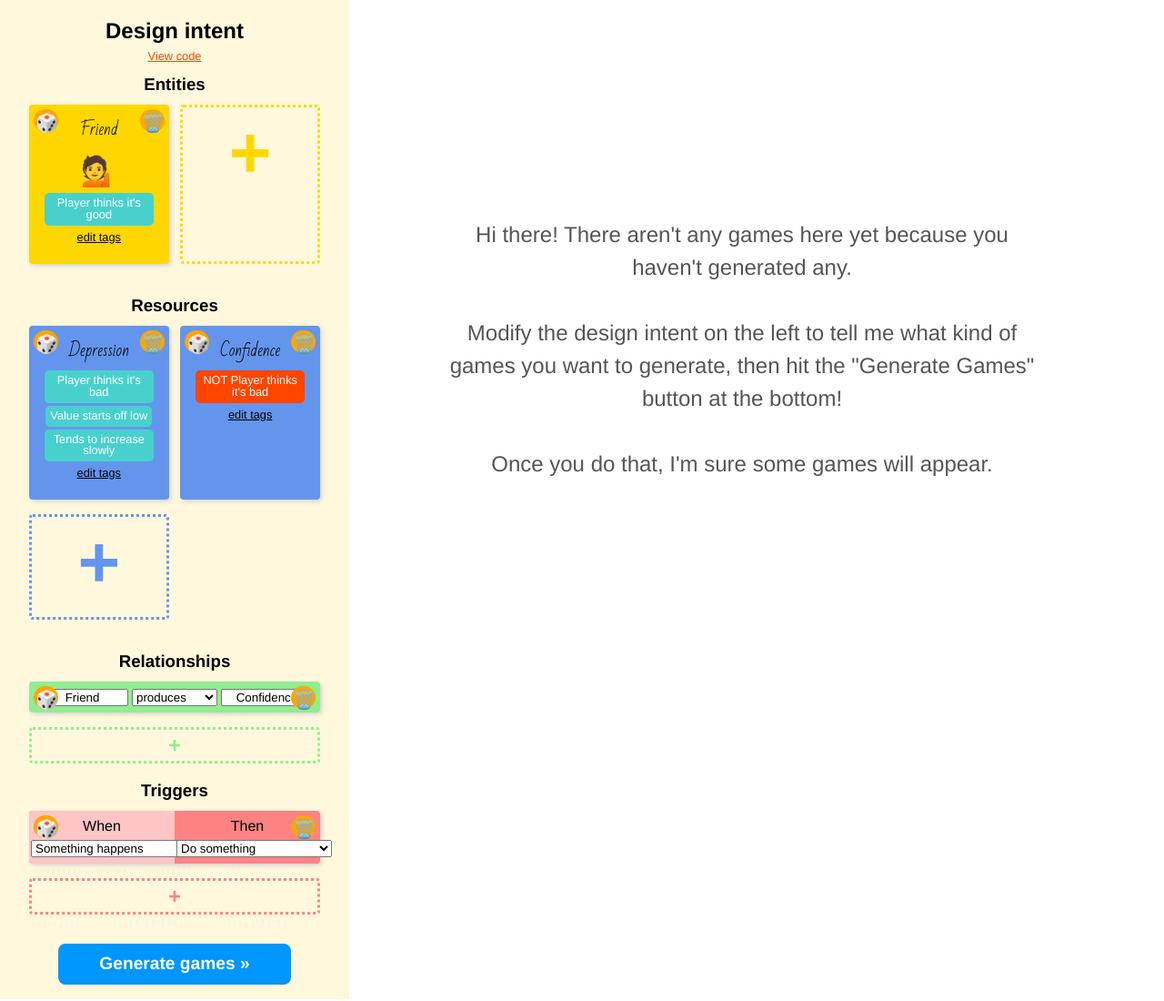
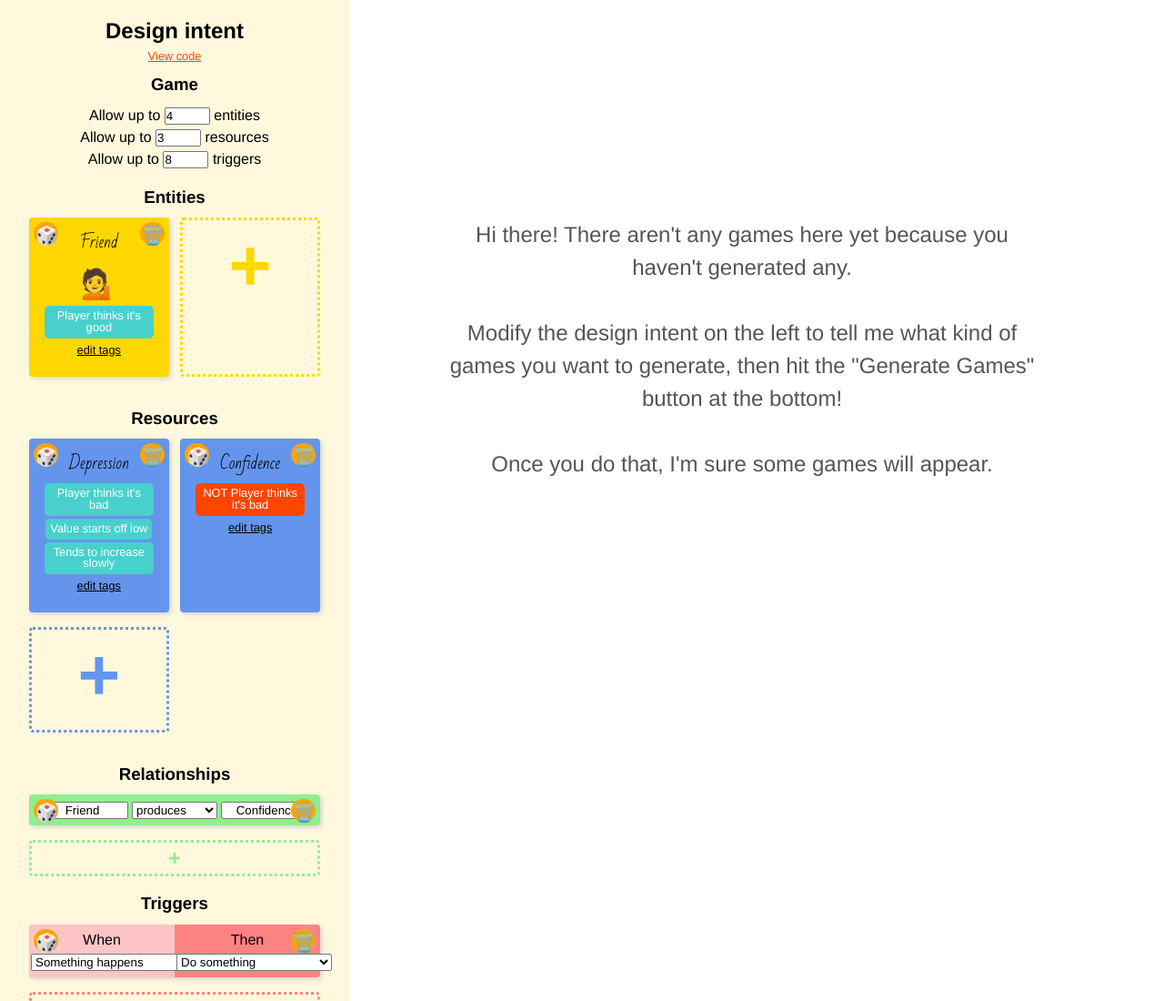
Before and after one commit to ExpressiveIntelligence/Germinate, a plain HTML site: page index.html in a window 1280 px wide. Shown: the top 1100 px of the page at 91% size. Drawn offline with Linux system fonts and the light colour scheme.

Commit message:
Allow user to configure max entities, resources, triggers

```diff
--- a/generate_intent.js
+++ b/generate_intent.js
@@ -286,14 +286,14 @@ function generateASPForIntent(intent) {
   // figure out how many entity slots we'll need, set min and max entities
   const entities = Object.values(intent).filter(t => t.type === 'entity');
   //const minEntitySlots = entities.filter(isThingRequired).length;
-  const maxEntitySlots = Math.max(entities.length, 4);
+  const maxEntitySlots = Math.max(entities.length, maxEntitiesInput.value);
   asp += `#const min_entities = 1.
 #const max_entities = ${maxEntitySlots}.\n`;
 
   // figure out how many resource slots we'll need, set min and max resources
   const resources = Object.values(intent).filter(t => t.type === 'resource');
   //const minResourceSlots = resources.filter(isThingRequired).length;
-  const maxResourceSlots = Math.max(resources.length, 3);
+  const maxResourceSlots = Math.max(resources.length, maxResourcesInput.value);
   asp += `#const min_resources = 1.
 #const max_resources = ${maxResourceSlots}.\n`;
 
@@ -311,7 +311,7 @@ function generateASPForIntent(intent) {
 
   // set min and max outcomes, assuming these are always constants
   asp += `#const min_outcomes = 2.
-#const max_outcomes = 8.
+#const max_outcomes = ${maxTriggersInput.value}.
 #const min_end_outcomes = 0.
 #const max_end_outcomes = 2.\n`;
 
--- a/index.html
+++ b/index.html
@@ -20,6 +20,26 @@
         <section class="code">
           <h3>Code</h3>
           <textarea readonly id="codeForCurrentIntent"></textarea>
+        </section>
+        <section class="game">
+          <h3>Game</h3>
+          <div id="intentGameDetails">
+            <p>
+              Allow up to
+              <input id="maxEntitiesInput" type="number" value="4" min="0">
+              entities
+            </p>
+            <p>
+              Allow up to
+              <input id="maxResourcesInput" type="number" value="3" min="0">
+              resources
+            </p>
+            <p>
+              Allow up to
+              <input id="maxTriggersInput" type="number" value="8" min="0">
+              triggers
+            </p>
+          </div>
         </section>
         <section class="entities">
           <h3>Entities</h3>
--- a/new.css
+++ b/new.css
@@ -480,3 +480,9 @@ input.thing-name {
   font-size: 1rem;
   width: 150px;
 }
+#intentGameDetails {
+  text-align: center;
+}
+#intentGameDetails input[type="number"] {
+  width: 50px;
+}
```
